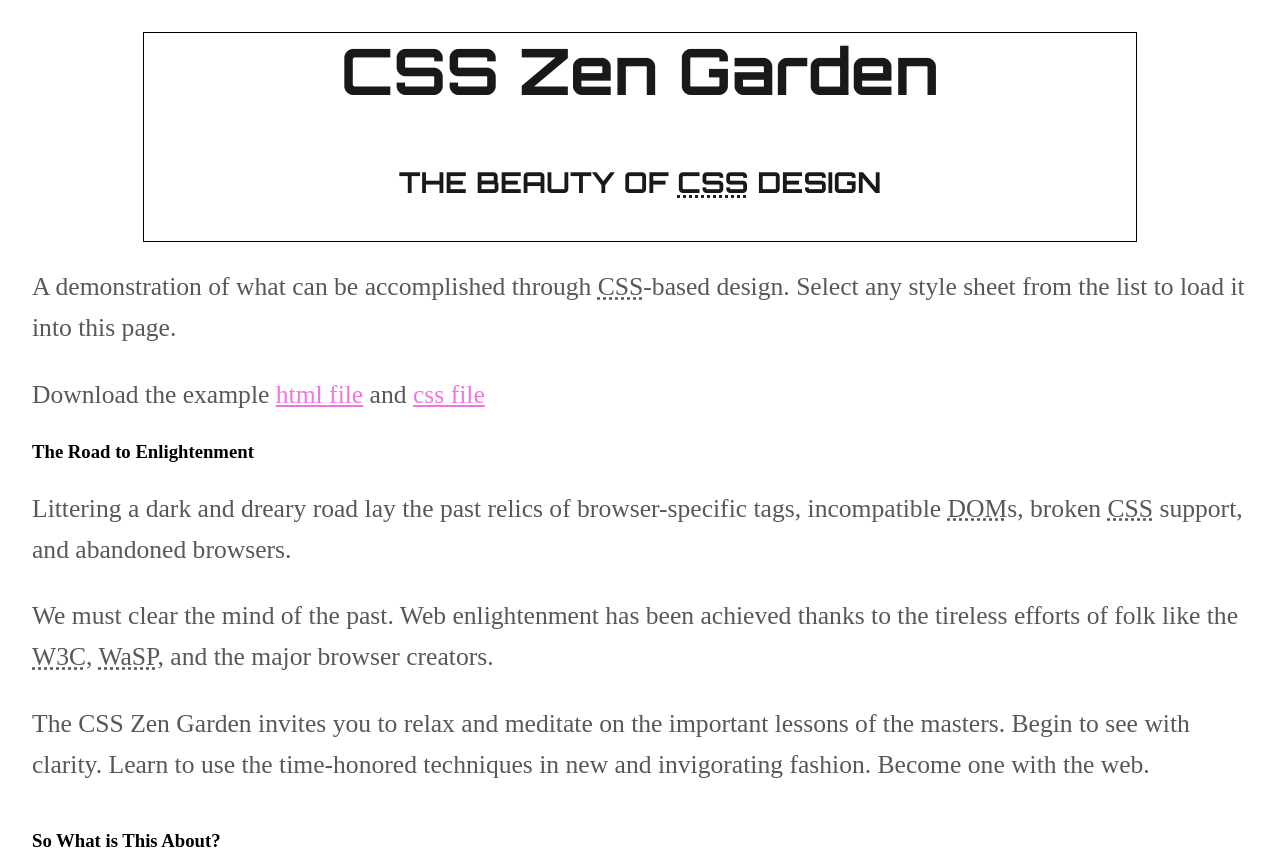
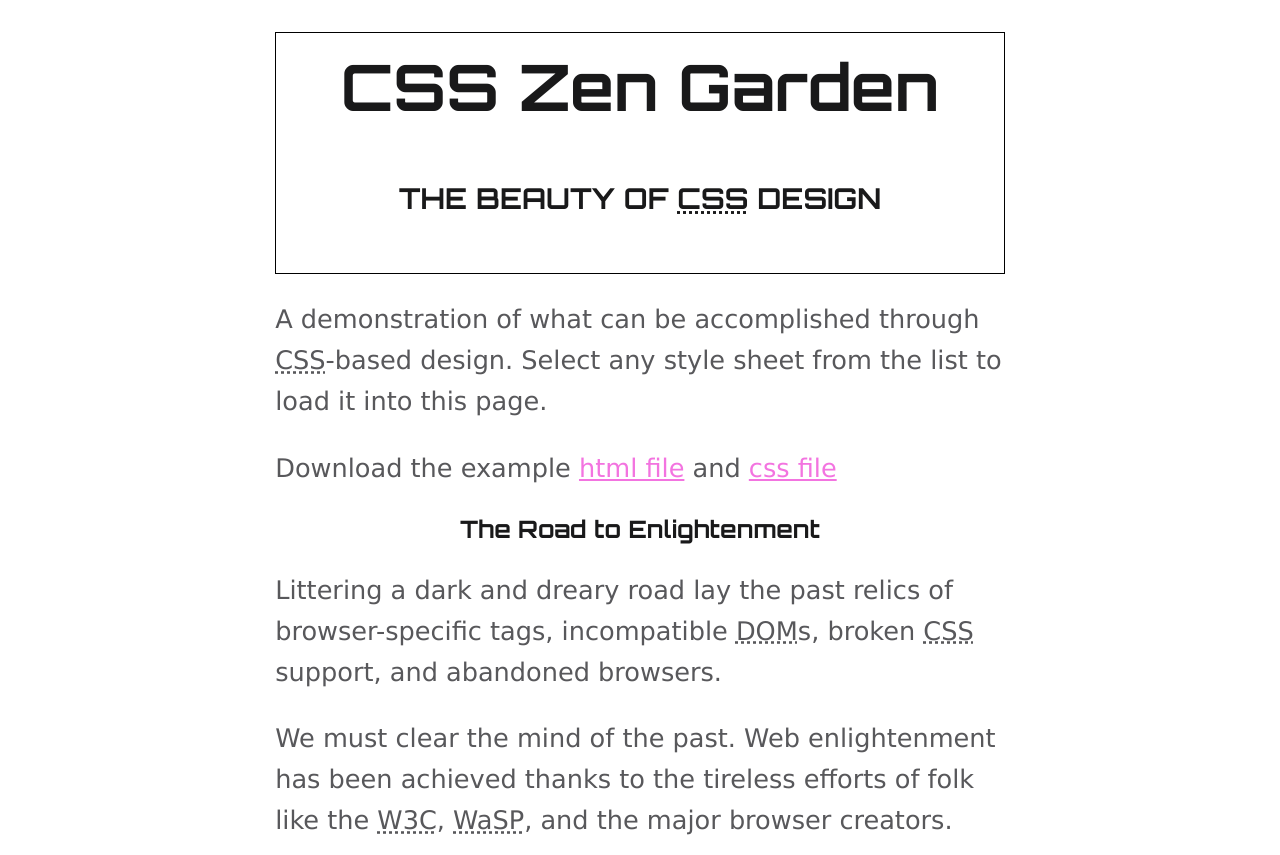
Before and after one commit to wdd331group2/zen-garden, a plain HTML site: page zen-garden/index.html in a window 1280 px wide. Shown: the top 855 px of the page. Drawn offline with Linux system fonts and the light colour scheme.

Commit message:
set up package.json, some grid work

```diff
--- a/zen-garden/scss/main.scss
+++ b/zen-garden/scss/main.scss
@@ -2,6 +2,7 @@
 @import "partials/layout";
 @import "partials/colors";
 @import "partials/typography";
+@import "partials/hero";
 
 //fonts
 @import url('https://fonts.googleapis.com/css?family=Orbitron:700&display=swap');
--- a/zen-garden/scss/partials/_layout.scss
+++ b/zen-garden/scss/partials/_layout.scss
@@ -19,21 +19,11 @@
 // plain css
 
 .page-wrapper {
-    display: flex;
-    flex-direction: column;
     padding: 24px;
-}
+    display: grid;
 
-header {
-    border: 1px solid black;
-    margin: 0 auto;
-    display: flex;
-    flex-direction: column;
-    justify-content: center;
-    align-items: center;
-    max-width: 80%;
-
-    @media screen and (min-width: $large-screen) {
-        max-width: 992px;
+    @include MQ(M) {
+    grid-template-columns: repeat(10, 1fr);
+    grid-template-rows: repeat(5, 20%);
     }
 }
--- a/zen-garden/scss/partials/_typography.scss
+++ b/zen-garden/scss/partials/_typography.scss
@@ -1,7 +1,9 @@
 h1,
-h2 {
+h2,
+h3 {
   font-family: $secondary-font;
-color: $color-2;
+  color: $color-2;
+  text-align: center;
 
 }
 
@@ -32,10 +34,15 @@
  }
 }
 
+h3 {
+  font-size: 1.5em;
+}
+
 p {
   font-size: 1.4rem;
   line-height: 1.4;
   color: lighten($color-2, 25%);
+  font-family: $primary-font;
 
   a {
     color: $color-1;
```
Also changed, not shown: zen-garden/css/main.css, 1 other file.
